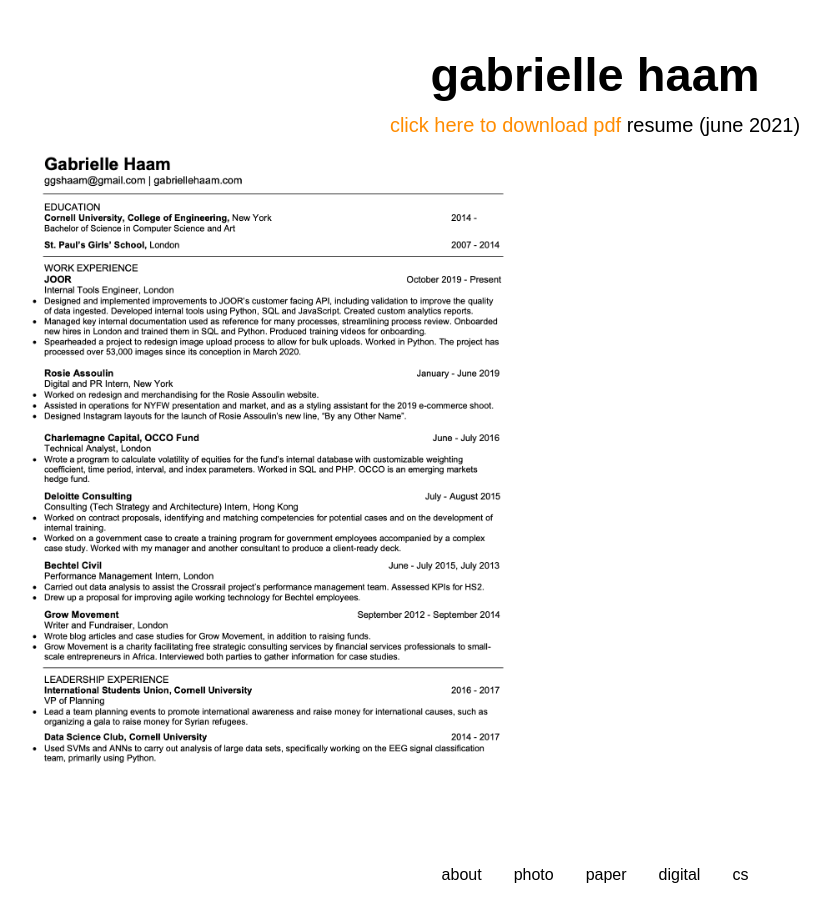
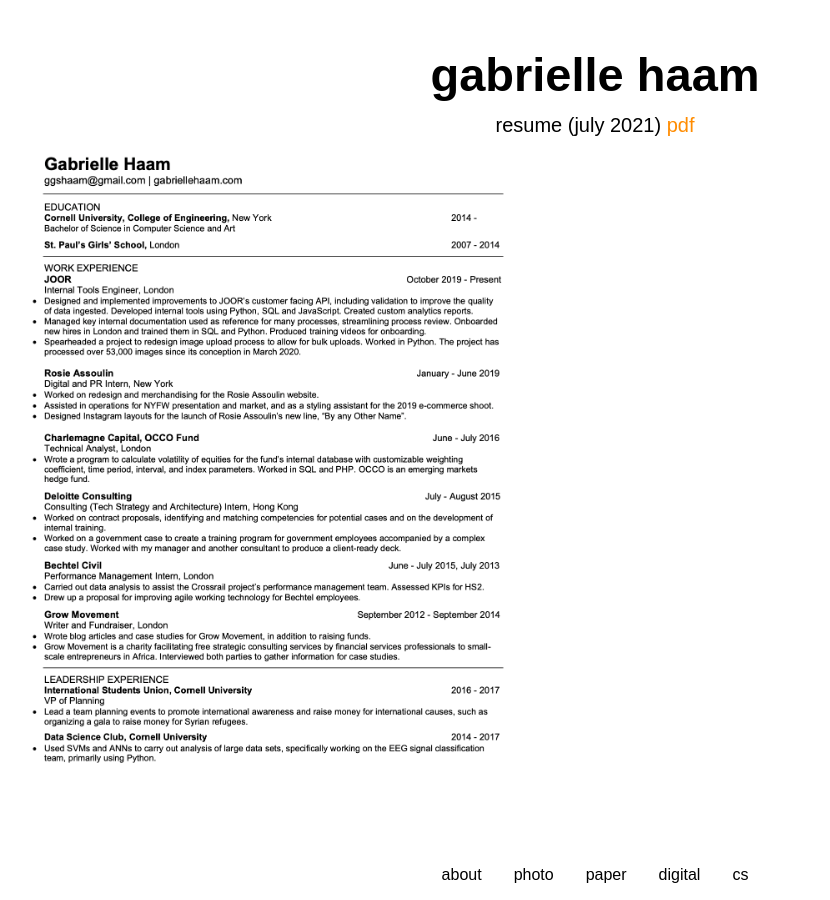
Before and after one commit to gabriellehaam/gabriellehaam.github.io, a Jekyll site: the page built from assets/resume.html, in a window 1280 px wide. Shown: the whole page, without its empty margins (53-883 px from the left). Built offline with Jekyll 4.4.1, drawn with Linux system fonts in a browser that asks for light colours.

Commit message:
Update resume.html

```diff
--- a/assets/resume.html
+++ b/assets/resume.html
@@ -21,9 +21,8 @@
 <br>
 <div class=maintext>
 <p>
-  <a id="downloadLink" href="ghresume(07.21).pdf" target="_blank"
-type="application/octet-stream" download="ghresume(07.21).pdf">click here to download pdf</a>
-  resume (june 2021)
+  resume (july 2021) <a id="downloadLink" href="ghresume(07.21).pdf" target="_blank"
+type="application/octet-stream" download="ghresume(07.21).pdf">pdf</a>
 </p>
 </div>
 
```
